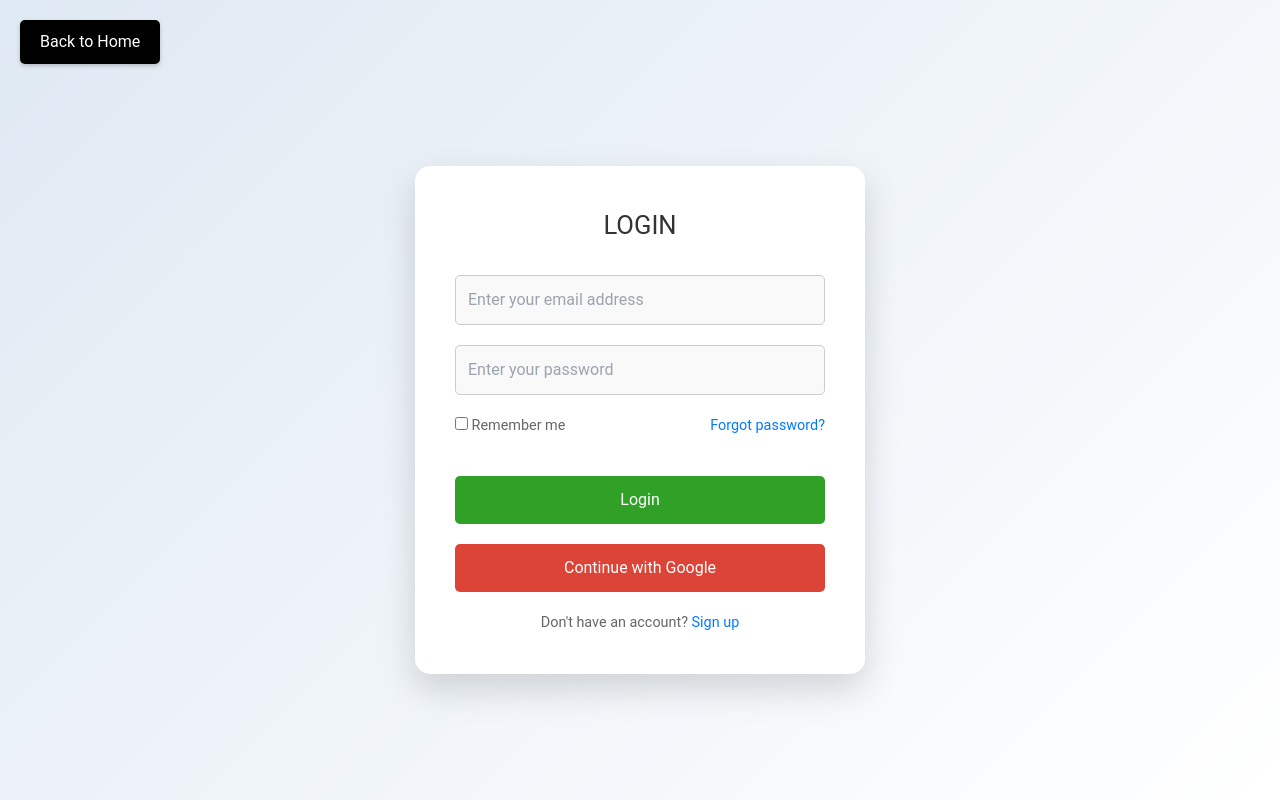
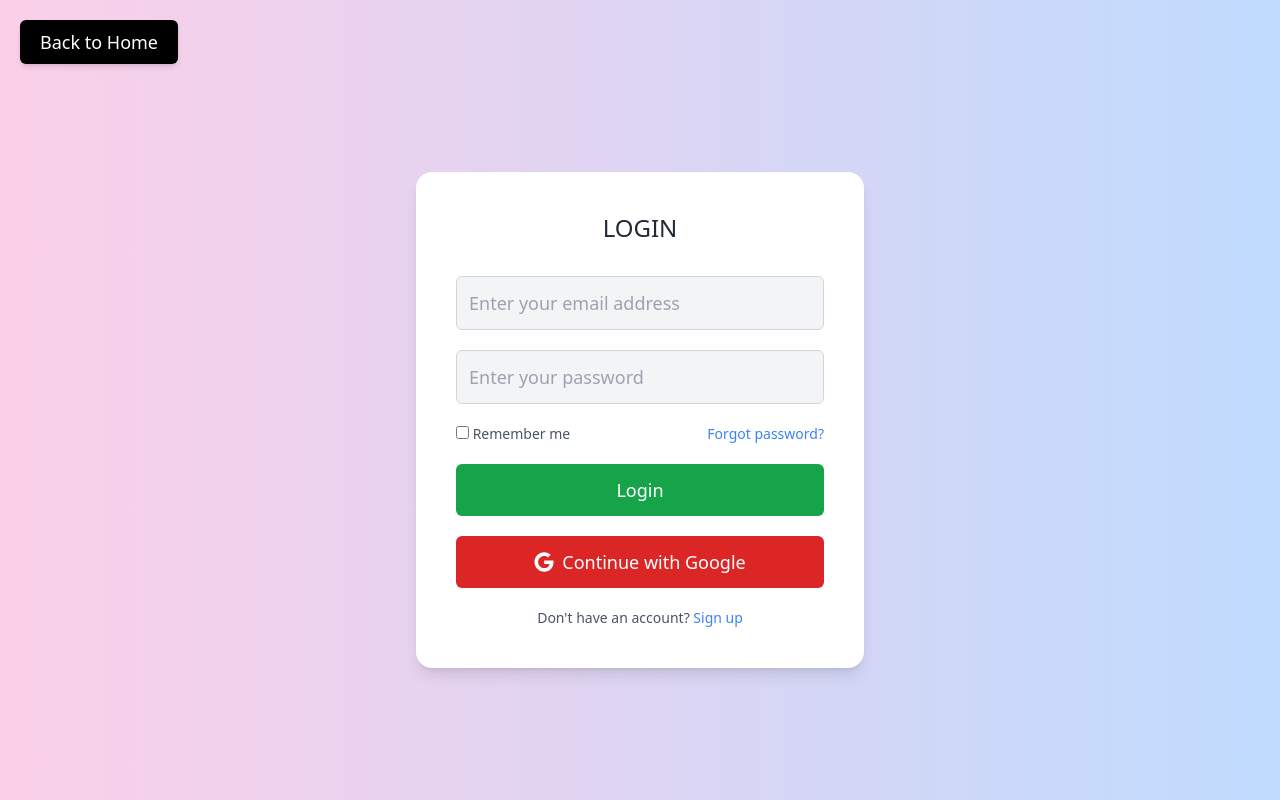
Before and after one commit to shrutiikadam/Velvet-Whisk, a React (Create React App) app: page /login in a window 1280 px wide. Built offline with nearby package versions, Linux system fonts and the light colour scheme; no server answers.

Commit message:
login bg

```diff
--- a/src/components/Login.js
+++ b/src/components/Login.js
@@ -2,6 +2,7 @@ import React, { useState } from "react";
 import { auth, googleProvider } from "../firebaseConfig";
 import { signInWithEmailAndPassword, signInWithPopup } from "firebase/auth";
 import { useNavigate } from "react-router-dom";
+import { FaGoogle } from "react-icons/fa"; // Importing Google icon from react-icons
 
 const Login = () => {
   const [email, setEmail] = useState("");
@@ -33,40 +34,33 @@ const Login = () => {
       alert(`Google Login Error: ${error.message}`);
     }
   };
+
   const handleGoHome = () => {
     navigate("/");
   };
+
   const handleSignup = () => {
     navigate("/signup");
   };
 
   return (
-
-    <div style={{
-      display: 'flex', justifyContent: 'center', alignItems: 'center', minHeight: '100vh', background: 'linear-gradient(135deg, #dfe9f3, #ffffff)', padding: '20px', fontFamily: "'Roboto', sans-serif"
-    }}>
-       <button
-  type="button" // Prevent default form submission
-  onClick={handleGoHome}
-  style={{
-    position: 'absolute', top: '20px', left: '20px', backgroundColor: '#000000',
-    color: 'white', border: 'none', borderRadius: '5px', padding: '10px 20px', fontSize: '1rem',
-    cursor: 'pointer', boxShadow: '0 2px 4px rgba(0, 0, 0, 0.2)', transition: 'background-color 0.3s'
-  }}
->
-  Back to Home
-</button>
-      <div style={{ textAlign: 'center' }}>
-        <div style={{ marginBottom: '40px' }}>
-          <h1 style={{ fontSize: '3rem', color: '#4a4a8a', fontWeight: '800', lineHeight: '1.2', letterSpacing: '1px', textAlign: 'left' }}>
-            {/* <span style={{ fontSize: '1.5rem', color: '#3a3a8a' }}>Welcome</span>
-            <span style={{ color: '#6a6a9a' }}>Back!</span> */}
+    <div className="flex justify-center items-center min-h-screen bg-gradient-to-r from-pink-200 to-blue-200 p-5 font-sans">
+      <button
+        type="button"
+        onClick={handleGoHome}
+        className="absolute top-5 left-5 bg-black text-white rounded-md px-5 py-2 text-lg shadow-md transition duration-300 hover:bg-gray-800"
+      >
+        Back to Home
+      </button>
+      <div className="text-center">
+        <div className="mb-10">
+          <h1 className="text-5xl text-gray-700 font-extrabold leading-tight tracking-wide text-left">
+            {/* <span className="text-2xl text-gray-600">Welcome</span>
+            <span className="text-gray-400">Back!</span> */}
           </h1>
         </div>
-        <div style={{
-          backgroundColor: '#fff', padding: '40px', borderRadius: '15px', boxShadow: '0 15px 35px rgba(0, 0, 0, 0.15)', maxWidth: '450px', width: '100%', animation: 'fadeIn 0.6s ease-in-out'
-        }}>
-          <h2 style={{ fontSize: '1.6rem', color: '#333', marginBottom: '30px' }}>LOGIN</h2>
+        <div className="bg-white p-10 rounded-2xl shadow-lg max-w-md mx-auto transition-transform transform hover:scale-105 animate-fadeIn">
+          <h2 className="text-2xl text-gray-800 mb-8">LOGIN</h2>
           <form onSubmit={handleLogin}>
             <input
               type="email"
@@ -74,9 +68,7 @@ const Login = () => {
               value={email}
               onChange={(e) => setEmail(e.target.value)}
               required
-              style={{
-                width: '100%', padding: '12px', marginBottom: '20px', border: '1px solid #ccc', borderRadius: '5px', fontSize: '1rem', backgroundColor: '#f9f9f9'
-              }}
+              className="w-full p-3 mb-5 border border-gray-300 rounded-md text-lg bg-gray-100 focus:outline-none focus:ring-2 focus:ring-blue-400 transition"
             />
             <input
               type="password"
@@ -84,33 +76,28 @@ const Login = () => {
               value={password}
               onChange={(e) => setPassword(e.target.value)}
               required
-              style={{
-                width: '100%', padding: '12px', marginBottom: '20px', border: '1px solid #ccc', borderRadius: '5px', fontSize: '1rem', backgroundColor: '#f9f9f9'
-              }}
+              className="w-full p-3 mb-5 border border-gray-300 rounded-md text-lg bg-gray-100 focus:outline-none focus:ring-2 focus:ring-blue-400 transition"
             />
-            <div style={{ display: 'flex', justifyContent: 'space-between', alignItems: 'center', marginBottom: '20px' }}>
-              <label style={{ fontSize: '0.9rem', color: '#666' }}>
+            <div className="flex justify-between items-center mb-5">
+              <label className="text-gray-600 text-sm">
                 <input type="checkbox" /> Remember me
               </label>
-              <a href="#" style={{ fontSize: '0.9rem', color: '#007bff', textDecoration: 'none' }}>Forgot password?</a>
+              <a href="#" className="text-blue-500 text-sm hover:underline">Forgot password?</a>
             </div>
-            <button type="submit" style={{
-              width: '100%', padding: '12px', backgroundColor: '#31a027', color: 'white', border: 'none', borderRadius: '5px', fontSize: '1rem', cursor: 'pointer', marginTop: '20px'
-            }}>
+            <button type="submit" className="w-full p-3 bg-green-600 text-white rounded-md text-lg cursor-pointer transition duration-300 hover:bg-green-700">
               Login
             </button>
           </form>
           <button
             onClick={handleGoogleLogin}
-            style={{
-              width: '100%', padding: '12px', backgroundColor: '#db4437', color: 'white', border: 'none', borderRadius: '5px', fontSize: '1rem', cursor: 'pointer', marginTop: '20px'
-            }}>
-            Continue with Google
+            className="w-full p-3 bg-red-600 text-white rounded-md text-lg flex items-center justify-center mt-5 transition duration-300 hover:bg-red-700"
+          >
+            <FaGoogle className="mr-2 text-xl" /> Continue with Google
           </button>
-          <p style={{ textAlign: 'center', marginTop: '20px', fontSize: '0.9rem', color: '#666' }}>
-            Don't have an account? <a href="#" onClick={handleSignup} style={{ color: '#007bff', textDecoration: 'none' }}>Sign up</a>
+
+          <p className="text-center mt-5 text-gray-600 text-sm">
+            Don't have an account? <a href="#" onClick={handleSignup} className="text-blue-500 hover:underline">Sign up</a>
           </p>
-
         </div>
       </div>
     </div>
```
